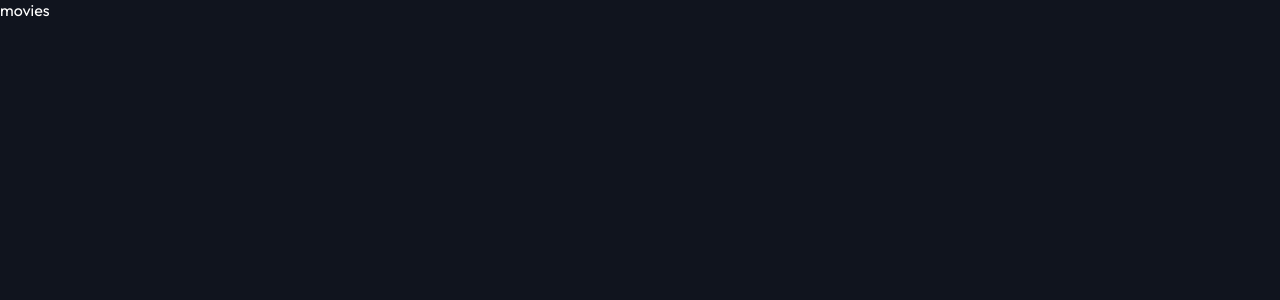
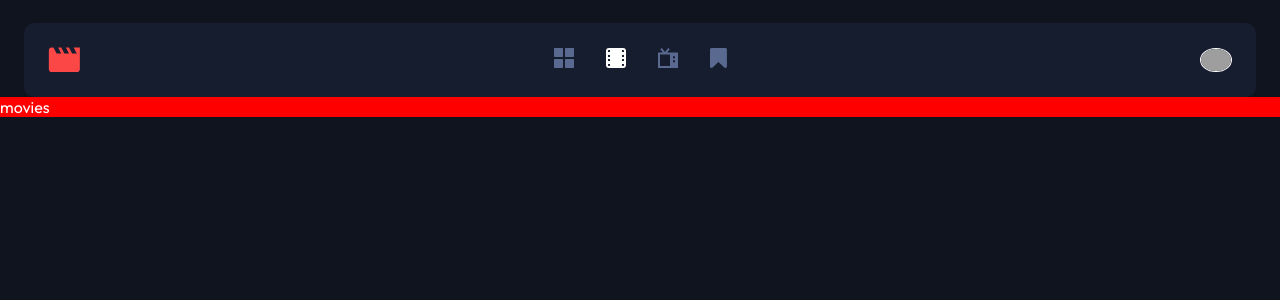
Before and after one commit to DavitDvalashvili/entertainment-web-app-Front, a React (Vite) app: page /movies in a window 1280 px wide. Shown: the top 300 px of the page. Built offline with nearby package versions, Linux system fonts and the light colour scheme; grey boxes are pictures that could not be loaded.

Commit message:
feat: add header

```diff
--- a/src/App.tsx
+++ b/src/App.tsx
@@ -32,7 +32,7 @@ function App() {
         <Route index element={<Home />} />
         <Route path="login" element={<Login />} />
         <Route path="signUp" element={<SignUp />} />
-        <Route path="AllContent" element={<AllContent />} />
+        <Route path="allContent" element={<AllContent />} />
         <Route path="movies" element={<Movies />} />
         <Route path="tvSeries" element={<TvSeries />} />
         <Route path="bookmarks" element={<Bookmarks />} />
--- /dev/null
+++ b/src/components/functionalComponents/Header.tsx
@@ -0,0 +1,82 @@
+import logo from "../../assets/logo.svg";
+import avatar from "../../assets/image-avatar.png";
+import HeaderStyle from "../styledComponents/HeaderStyle";
+import { Link } from "react-router-dom";
+import { useLocation } from "react-router-dom";
+
+const Header = () => {
+  // eslint-disable-next-line react-hooks/rules-of-hooks
+  const location = useLocation();
+  const currentPathName = location.pathname;
+
+  return (
+    <HeaderStyle>
+      <img src={logo} className="logo" alt="logo" />
+      <nav>
+        <Link to={"/allContent"}>
+          <svg
+            className={
+              currentPathName == "/allContent" ? "home active" : "home"
+            }
+            width="20"
+            height="20"
+            xmlns="http://www.w3.org/2000/svg"
+          >
+            <path
+              d="M8 0H1C.4 0 0 .4 0 1v7c0 .6.4 1 1 1h7c.6 0 1-.4 1-1V1c0-.6-.4-1-1-1Zm0 11H1c-.6 0-1 .4-1 1v7c0 .6.4 1 1 1h7c.6 0 1-.4 1-1v-7c0-.6-.4-1-1-1ZM19 0h-7c-.6 0-1 .4-1 1v7c0 .6.4 1 1 1h7c.6 0 1-.4 1-1V1c0-.6-.4-1-1-1Zm0 11h-7c-.6 0-1 .4-1 1v7c0 .6.4 1 1 1h7c.6 0 1-.4 1-1v-7c0-.6-.4-1-1-1Z"
+              fill="#5A698F"
+            />
+          </svg>
+        </Link>
+        <Link to="/movies">
+          <svg
+            className={
+              currentPathName == "/movies" ? "movies active" : "movies"
+            }
+            width="20"
+            height="20"
+            xmlns="http://www.w3.org/2000/svg"
+          >
+            <path
+              d="M16.956 0H3.044A3.044 3.044 0 0 0 0 3.044v13.912A3.044 3.044 0 0 0 3.044 20h13.912A3.044 3.044 0 0 0 20 16.956V3.044A3.044 3.044 0 0 0 16.956 0ZM4 9H2V7h2v2Zm-2 2h2v2H2v-2Zm16-2h-2V7h2v2Zm-2 2h2v2h-2v-2Zm2-8.26V4h-2V2h1.26a.74.74 0 0 1 .74.74ZM2.74 2H4v2H2V2.74A.74.74 0 0 1 2.74 2ZM2 17.26V16h2v2H2.74a.74.74 0 0 1-.74-.74Zm16 0a.74.74 0 0 1-.74.74H16v-2h2v1.26Z"
+              fill="#5A698F"
+            />
+          </svg>
+        </Link>
+        <Link to="/tvSeries">
+          <svg
+            className={
+              currentPathName == "/tvSeries" ? "tvSeries active" : "tvSeries"
+            }
+            width="20"
+            height="20"
+            xmlns="http://www.w3.org/2000/svg"
+          >
+            <path
+              d="M20 4.481H9.08l2.7-3.278L10.22 0 7 3.909 3.78.029 2.22 1.203l2.7 3.278H0V20h20V4.481Zm-8 13.58H2V6.42h10v11.64Zm5-3.88h-2v-1.94h2v1.94Zm0-3.88h-2V8.36h2v1.94Z"
+              fill="#5A698F"
+            />
+          </svg>
+        </Link>
+        <Link to="/bookmarks">
+          <svg
+            className={
+              currentPathName == "/bookmarks" ? "bookmark active" : "bookmark"
+            }
+            width="17"
+            height="20"
+            xmlns="http://www.w3.org/2000/svg"
+          >
+            <path
+              d="M15.387 0c.202 0 .396.04.581.119.291.115.522.295.694.542.172.247.258.52.258.82v17.038c0 .3-.086.573-.258.82a1.49 1.49 0 0 1-.694.542 1.49 1.49 0 0 1-.581.106c-.423 0-.79-.141-1.098-.423L8.46 13.959l-5.83 5.605c-.317.29-.682.436-1.097.436-.202 0-.396-.04-.581-.119a1.49 1.49 0 0 1-.694-.542A1.402 1.402 0 0 1 0 18.52V1.481c0-.3.086-.573.258-.82A1.49 1.49 0 0 1 .952.119C1.137.039 1.33 0 1.533 0h13.854Z"
+              fill="#5A698F"
+            />
+          </svg>
+        </Link>
+      </nav>
+      <img src={avatar} className="avatar" alt="avatar" />
+    </HeaderStyle>
+  );
+};
+
+export default Header;
--- a/src/components/functionalComponents/pages/AllContent.tsx
+++ b/src/components/functionalComponents/pages/AllContent.tsx
@@ -1,8 +1,13 @@
+import Header from "../Header";
+import Layout from "../../styledComponents/Layout";
 
 const AllContent = () => {
-    return (
-        <div>content</div>
-    )
-}
+  return (
+    <Layout>
+      <Header />
+      <section>main</section>
+    </Layout>
+  );
+};
 
 export default AllContent;
--- a/src/components/functionalComponents/pages/Bookmarks.tsx
+++ b/src/components/functionalComponents/pages/Bookmarks.tsx
@@ -1,10 +1,13 @@
+import Layout from "../../styledComponents/Layout";
+import Header from "../Header";
 
 const Bookmarks = () => {
-    return (
-        <>
-        bookmark
-        </>
-    )
-}
+  return (
+    <Layout>
+      <Header />
+      <section>bookmark</section>
+    </Layout>
+  );
+};
 
 export default Bookmarks;
--- a/src/components/functionalComponents/pages/Home.tsx
+++ b/src/components/functionalComponents/pages/Home.tsx
@@ -1,7 +1,7 @@
 import { Navigate } from "react-router-dom";
 
 const Home = () => {
-    return <Navigate to="login" />;
+  return <Navigate to="login" />;
 };
 
 export default Home;
--- a/src/components/functionalComponents/pages/Login.tsx
+++ b/src/components/functionalComponents/pages/Login.tsx
@@ -4,12 +4,11 @@ import logo from "../../../assets/logo.svg";
 import { LoginInputs } from "../../../Types";
 import { useForm, SubmitHandler } from "react-hook-form";
 import { userContext } from "../../../App";
-import { useContext, useState, useRef } from "react";
+import { useContext, useState } from "react";
 
 const Login = () => {
   const [validate, setValidate] = useState<boolean>(false);
   const [wait, setWait] = useState<boolean>(false);
-  const buttonRef = useRef<HTMLButtonElement | null>(null);
 
   //create context
   const context = useContext(userContext);
@@ -86,7 +85,7 @@ const Login = () => {
             />
             {errors.password && <span>{errors.password.message}</span>}
           </div>
-          <button type="submit" ref={buttonRef} onClick={() => {}}>
+          <button type="submit" onClick={() => {}}>
             Login to your account
           </button>
         </form>
--- a/src/components/functionalComponents/pages/Movies.tsx
+++ b/src/components/functionalComponents/pages/Movies.tsx
@@ -1,8 +1,13 @@
+import Header from "../Header";
+import Layout from "../../styledComponents/Layout";
 
 const Movies = () => {
-    return (
-        <div>movies</div>
-    )
-}
+  return (
+    <Layout>
+      <Header />
+      <section>movies</section>
+    </Layout>
+  );
+};
 
 export default Movies;
--- a/src/components/functionalComponents/pages/TvSeries.tsx
+++ b/src/components/functionalComponents/pages/TvSeries.tsx
@@ -1,10 +1,13 @@
+import Header from "../Header";
+import Layout from "../../styledComponents/Layout";
 
 const TvSeries = () => {
-    return (
-        <>
-        tv Series
-        </>
-    )
-}
+  return (
+    <Layout>
+      <Header />
+      <section>tv series</section>
+    </Layout>
+  );
+};
 
 export default TvSeries;
--- /dev/null
+++ b/src/components/styledComponents/HeaderStyle.tsx
@@ -0,0 +1,70 @@
+import styled from "styled-components";
+import DefaultTheme from "../../DefaultTheme";
+
+const HeaderStyle = styled.nav`
+  background-color: ${DefaultTheme.colors.semiDarkBlue};
+  padding: 16px;
+  display: flex;
+  justify-content: space-between;
+  align-items: center;
+  border-radius: 10px;
+  .logo {
+    width: 25px;
+  }
+  .avatar {
+    width: 24px;
+    border: 1px solid ${DefaultTheme.colors.pureWhite};
+    border-radius: 50%;
+  }
+  nav {
+    display: flex;
+    justify-content: center;
+    align-items: center;
+    gap: 32px;
+    svg {
+      path {
+        height: 16px;
+      }
+    }
+    .active {
+      path {
+        fill: ${DefaultTheme.colors.pureWhite};
+      }
+    }
+  }
+
+  @media (min-width: 768px) {
+    margin: 23px 24px 0px 24px;
+    padding: 24px;
+    .logo {
+      width: 32px;
+    }
+    .avatar {
+      width: 32px;
+    }
+    nav {
+      svg {
+        path {
+          height: 2px;
+        }
+      }
+    }
+  }
+  @media (min-width: 1440px) {
+    margin: 32px 0px 32px 32px;
+    width: 96px;
+    height: 960px;
+    flex-direction: column;
+    justify-content: flex-start;
+    padding: 32px 0px;
+    nav {
+      flex-direction: column;
+      margin-top: 75px;
+      gap: 35px;
+    }
+    .avatar {
+      margin-top: auto;
+    }
+  }
+`;
+export default HeaderStyle;
--- /dev/null
+++ b/src/components/styledComponents/Layout.tsx
@@ -0,0 +1,17 @@
+import styled from "styled-components";
+
+const Layout = styled.div`
+  display: flex;
+  flex-direction: column;
+  justify-content: center;
+  section {
+    background-color: red;
+    width: 100%;
+  }
+  @media (min-width: 1440px) {
+    flex-direction: row;
+    justify-content: left;
+  }
+`;
+
+export default Layout;
```
